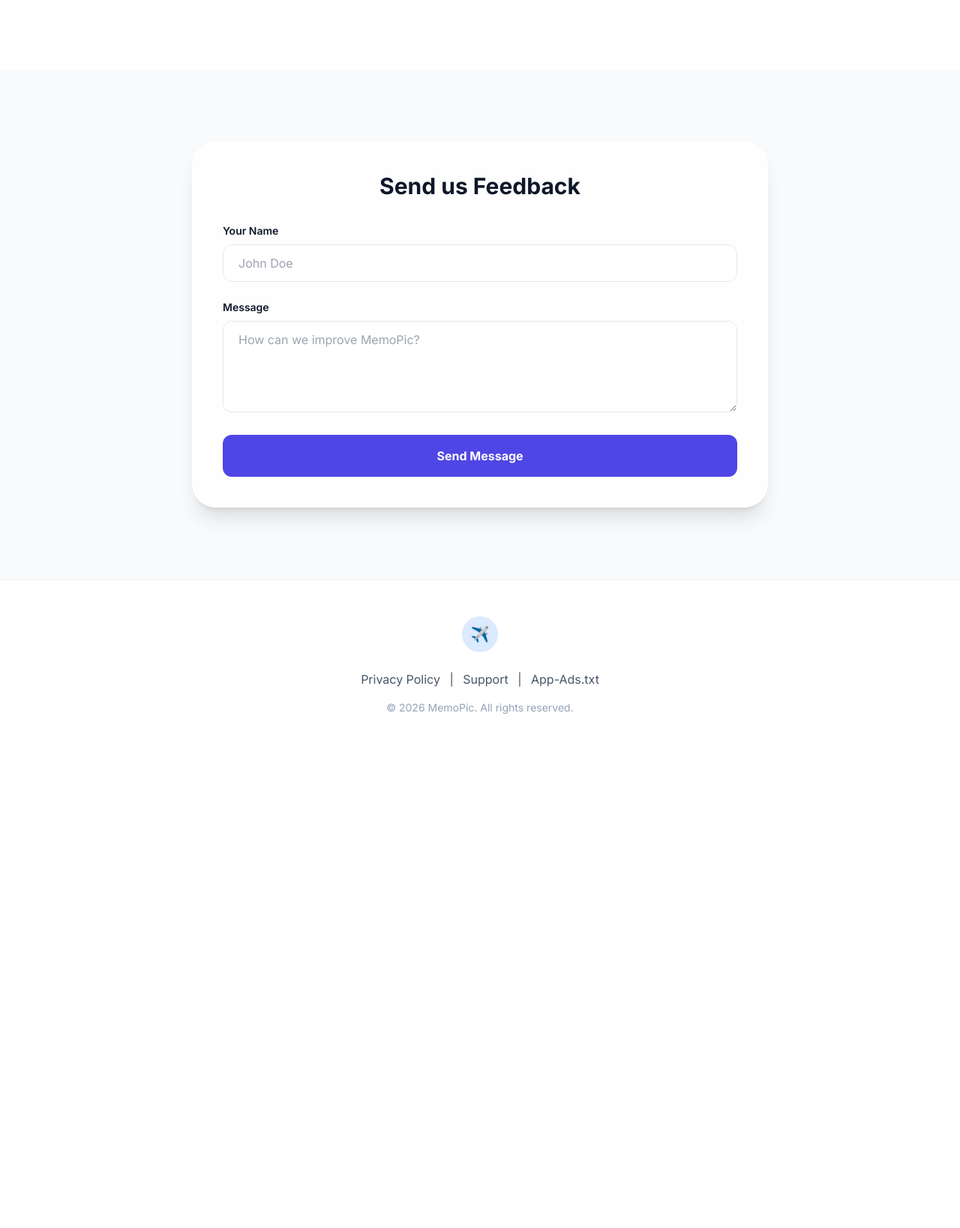
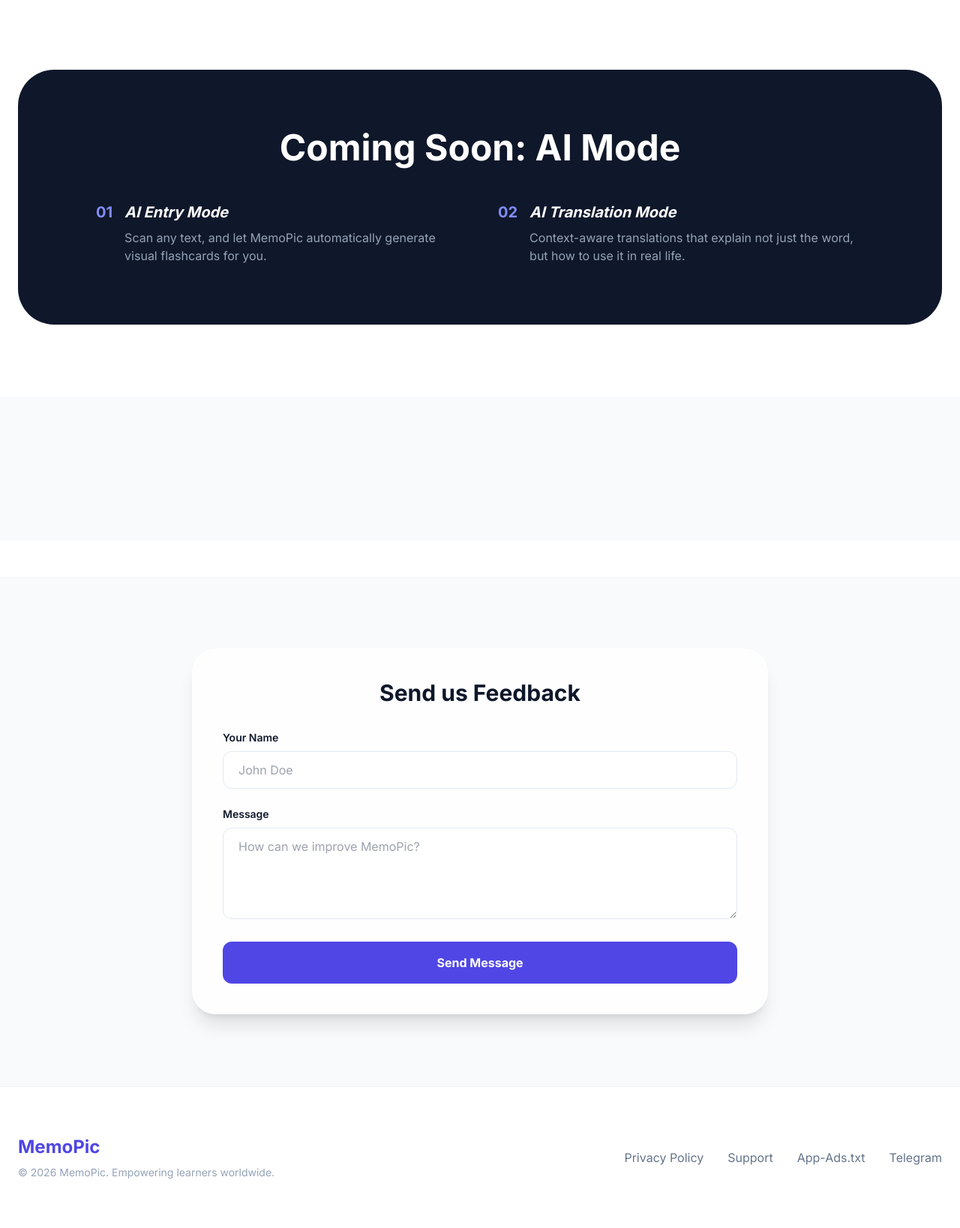
Before and after one commit to BRR-zaytun77/brr-zaytun77.github.io, a plain HTML site: page index.html in a window 1280 px wide. Shown: the part 1189-2827 px from the top of the page at 75% size. Before the commit the page ends 2191 px from the top, so only its background shows below. Drawn offline with nearby package versions, Linux system fonts and the light colour scheme.

Commit message:
Add AI Mode section and update footer layout
Added a new section for 'Coming Soon: AI Mode' with features for AI Entry and Translation modes. Updated footer with new layout and content.

```diff
--- a/index.html
+++ b/index.html
@@ -134,6 +134,31 @@
         </div>
     </section>
 
+    <section class="py-20 px-6 bg-slate-900 text-white rounded-[3rem] mx-6 mb-24">
+        <div class="max-w-5xl mx-auto text-center">
+            <h2 class="text-3xl md:text-5xl font-bold mb-12">Coming Soon: AI Mode</h2>
+            <div class="grid md:grid-cols-2 gap-12 text-left">
+                <div class="flex gap-4">
+                    <div class="text-indigo-400 font-bold text-xl">01</div>
+                    <div>
+                        <h4 class="font-bold text-xl mb-2 italic">AI Entry Mode</h4>
+                        <p class="text-slate-400">Scan any text, and let MemoPic automatically generate visual flashcards for you.</p>
+                    </div>
+                </div>
+                <div class="flex gap-4">
+                    <div class="text-indigo-400 font-bold text-xl">02</div>
+                    <div>
+                        <h4 class="font-bold text-xl mb-2 italic">AI Translation Mode</h4>
+                        <p class="text-slate-400">Context-aware translations that explain not just the word, but how to use it in real life.</p>
+                    </div>
+                </div>
+            </div>
+        </div>
+    </section>
+
+    <section id="contact" class="py-24 px-6 bg-slate-50 mb-12">
+        </section>
+
     <section id="contact" class="py-24 px-6 bg-slate-50">
         <div class="max-w-3xl mx-auto glass p-10 rounded-[2rem] shadow-xl">
             <h2 class="text-3xl font-bold text-center mb-8">Send us Feedback</h2>
@@ -153,7 +178,7 @@
         </div>
     </section>
 
-    <footer class="py-12 text-center border-t border-slate-100">
+    <!-- <footer class="py-12 text-center border-t border-slate-100">
         <div class="flex justify-center gap-6 mb-6">
             <a href="https://t.me/inquiryuz" target="_blank" class="w-12 h-12 bg-blue-100 text-blue-600 flex items-center justify-center rounded-full hover:bg-blue-600 hover:text-white transition">
                 <span class="text-xl">✈️</span>
@@ -165,6 +190,21 @@
             <a href="https://brr-zaytun77.github.io/app-ads.txt" class="hover:text-indigo-600 mx-2">App-Ads.txt</a>
         </p>
         <p class="text-slate-400 text-sm">&copy; 2026 MemoPic. All rights reserved.</p>
+    </footer> -->
+
+    <footer class="py-16 px-6 border-t border-slate-100">
+        <div class="max-w-7xl mx-auto flex flex-col md:flex-row justify-between items-center gap-8">
+            <div class="text-center md:text-left">
+                <a href="#" class="text-2xl font-bold text-indigo-600 mb-2 block">MemoPic</a>
+                <p class="text-slate-400 text-sm">© 2026 MemoPic. Empowering learners worldwide.</p>
+            </div>
+            <nav class="flex flex-wrap justify-center gap-8 font-medium text-slate-500">
+                <a href="privacy-policy.html" class="hover:text-indigo-600 transition">Privacy Policy</a>
+                <a href="mailto:appnews.uz@gmail.com" class="hover:text-indigo-600 transition">Support</a>
+                <a href="https://brr-zaytun77.github.io/app-ads.txt" class="hover:text-indigo-600 transition">App-Ads.txt</a>
+                <a href="https://t.me/inquiryuz" target="_blank" class="hover:text-indigo-600 transition">Telegram</a>
+            </nav>
+        </div>
     </footer>
 
     <script>
```
